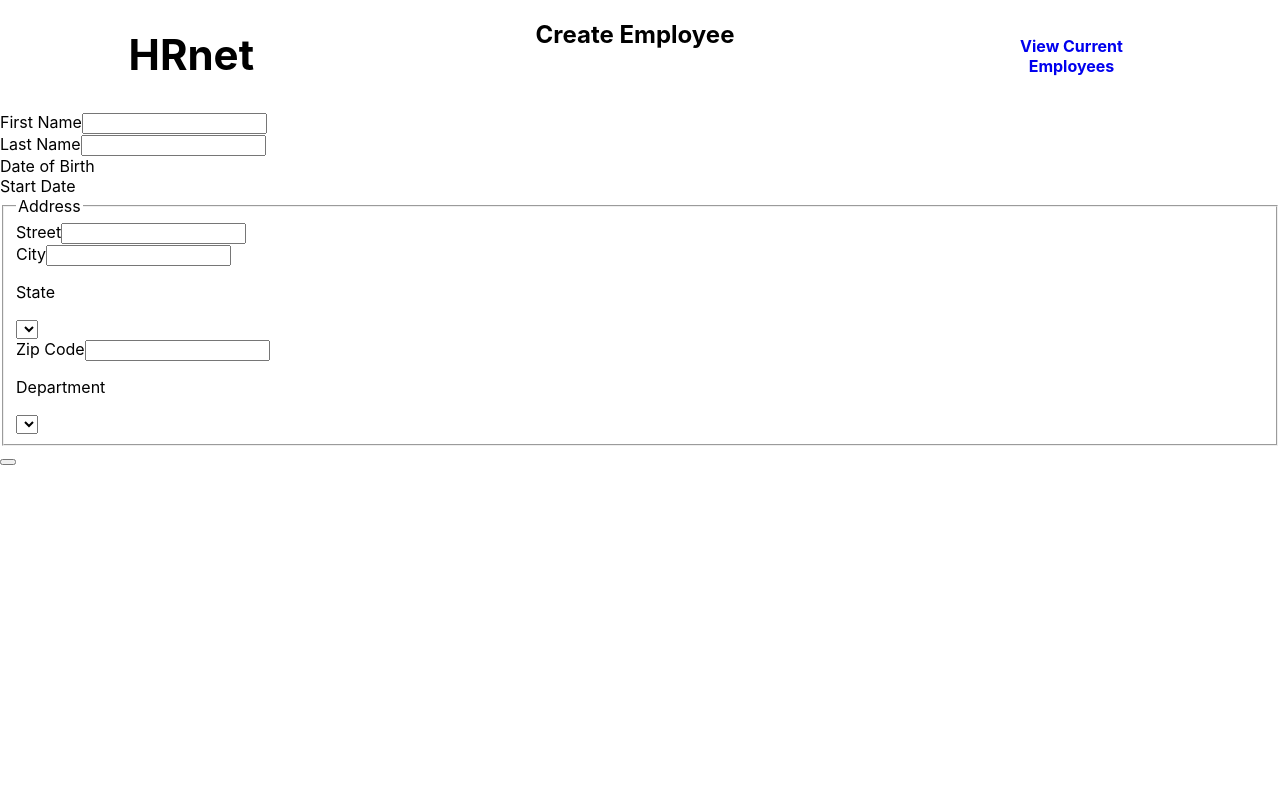
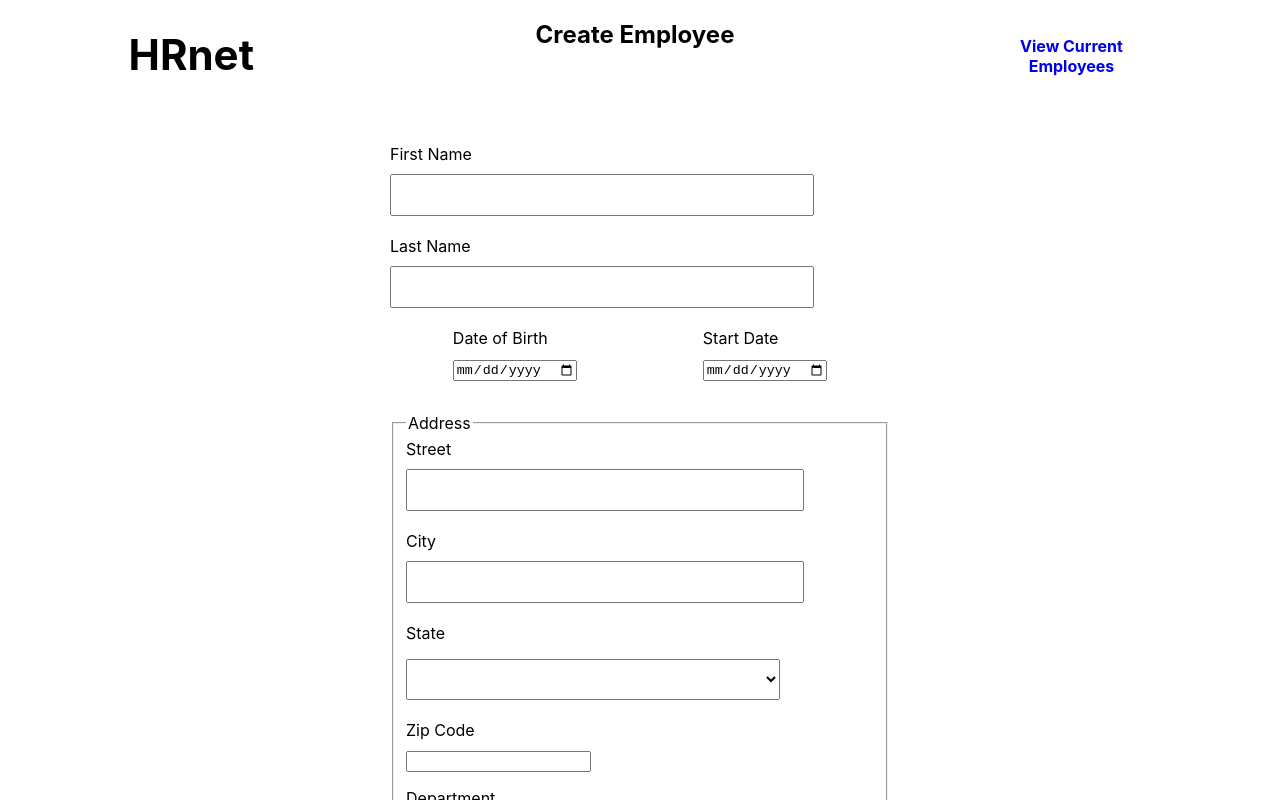
Before and after one commit to illeone/MillocoNicolas_14_20.08.2022, a React (Create React App) app in the folder hrnet/: page / in a window 1280 px wide. Shown: the top 800 px of the page. Built offline with nearby package versions, Linux system fonts and the light colour scheme.

Commit message:
mise en place du formulaire en css

```diff
--- a/hrnet/src/App.css
+++ b/hrnet/src/App.css
@@ -26,3 +26,38 @@
   text-align: center;
   font-weight: bolder;
 }
+
+/* *********************************  Formulaire  ********************************* */
+
+.form-container {
+  width: 500px;
+  margin: auto;
+  height: auto;
+  background-color: #fff;
+  border-radius: 10px;
+  background: transparent;
+  border: 2px solid rgba(255,255,255,0.5);
+  border-radius: 20px;
+  backdrop-filter: blur(15px);
+  padding: 30px;
+}
+.form-container label {
+  display: block;
+  margin-bottom: 10px;
+}
+.form-container input[type="text"],
+.form-container select {
+  display: block;
+  width: 80%;
+  padding: 10px;
+  font-size: 1rem;
+  margin-bottom: 20px;
+  outline: none;
+  text-align: left;
+  font-weight: bolder;
+}
+.dates{
+  display: flex;
+  justify-content: space-around;
+  margin-bottom: 2rem;
+}
--- a/hrnet/src/components/EmployeeRegister.js
+++ b/hrnet/src/components/EmployeeRegister.js
@@ -25,11 +25,11 @@ return(
              <div className='dates'>
                  <div>
                      <label htmlFor="date-of-birth">Date of Birth</label>
-                     <calendar type="date" id="date-of-birth" name="dateOfBirth" />
+                     <input type="date" id="date-of-birth" name="dateOfBirth" />
                  </div>
                  <div>
                      <label htmlFor="start-date">Start Date</label>
-                     <calendar type="date" id="start-date" name="startDate"/>
+                     <input type="date" id="start-date" name="startDate"/>
                  </div>
              </div>
 
@@ -57,7 +57,7 @@ return(
                  </div>
              </fieldset>
              <div className='btn-save'>
-                 <button type="submit" text="Save" />
+                 <button type="submit">Save</button>
              </div>
          </form>
      </div>
```
